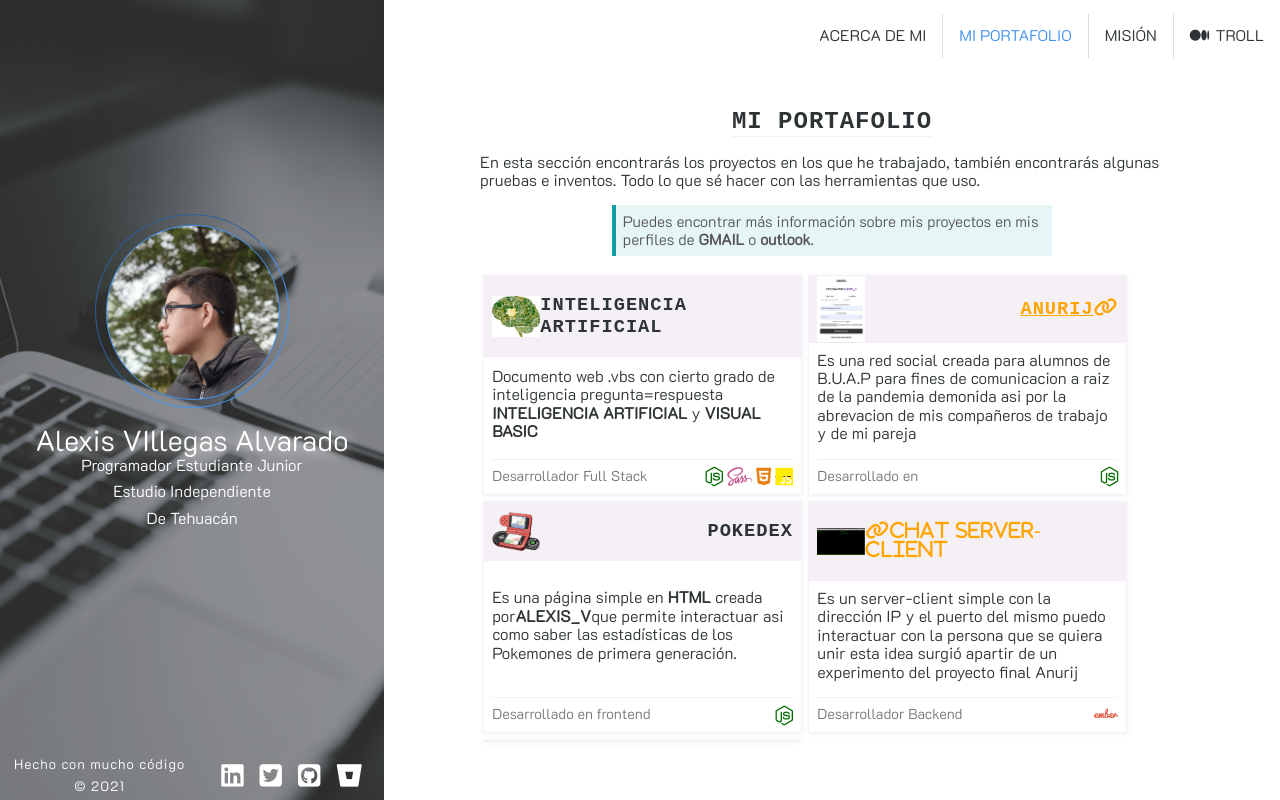
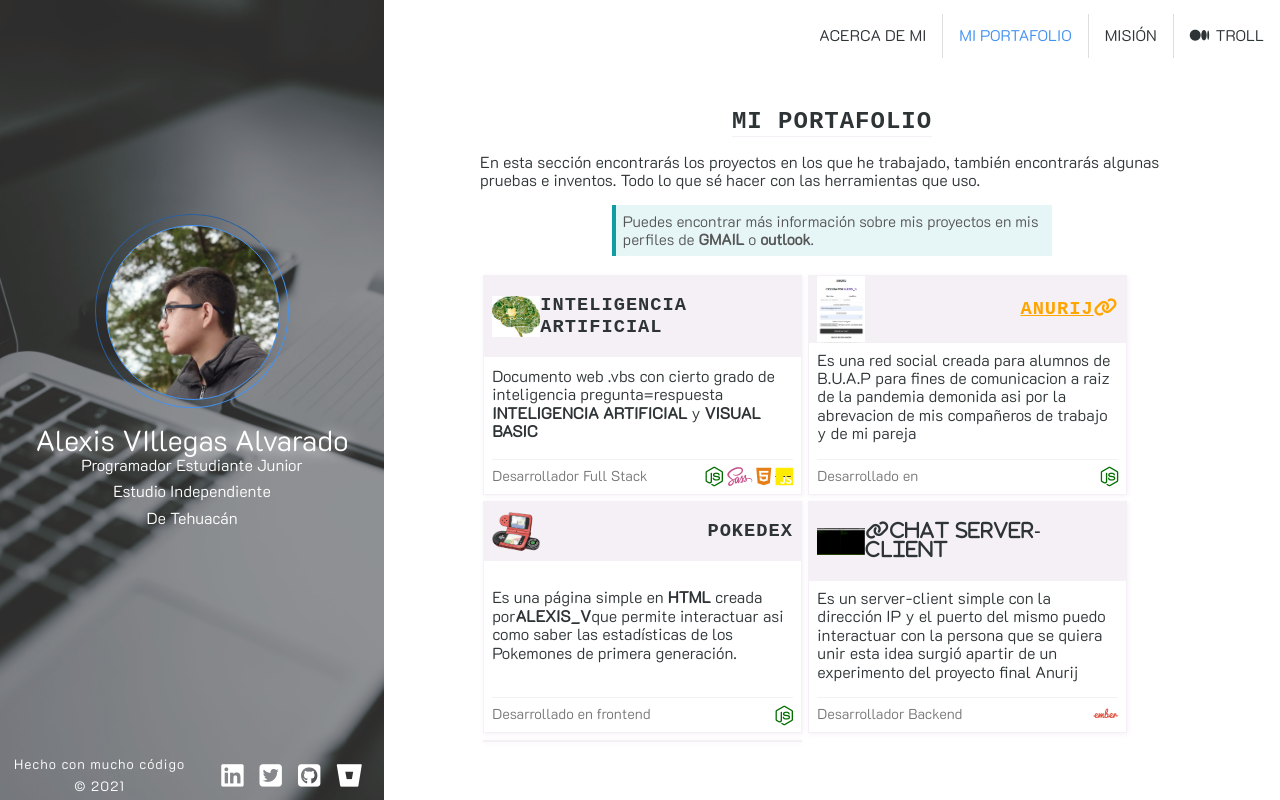
Before and after one commit to GOLFISHMANALEXIS/PORTAFOLIO-ALEXIS_V, a plain HTML site: page index.html in a window 1280 px wide. Both pictures are taken after a click on the link "MI PORTAFOLIO". Drawn offline with nearby package versions, Linux system fonts and the light colour scheme; a web font is replaced by a local one.

Commit message:
Update index.html

```diff
--- a/index.html
+++ b/index.html
@@ -334,7 +334,7 @@
 							<img src="public/image/dashboard.png" class="portfolio__works__item__header__logo">
 							<h3 class="portfolio__works__item__header__title">
 								<!-- BUSSER DASHBOARD -->
-								<a href="http://192.95.33.90/dashboard" target="_blank" class="portfolio__works__item__header__title__link"><i class="fa fa-link">CHAT SERVER-CLIENT</i></a>
+								<i class="fa fa-link">CHAT SERVER-CLIENT</i>
 							</h3>
 						</div>
 						<p class="portfolio__works__item__resume">Es un server-client simple con la dirección IP y el puerto del mismo puedo interactuar con la persona que se quiera unir esta idea surgió apartir de un experimento del proyecto final Anurij</p>
```
